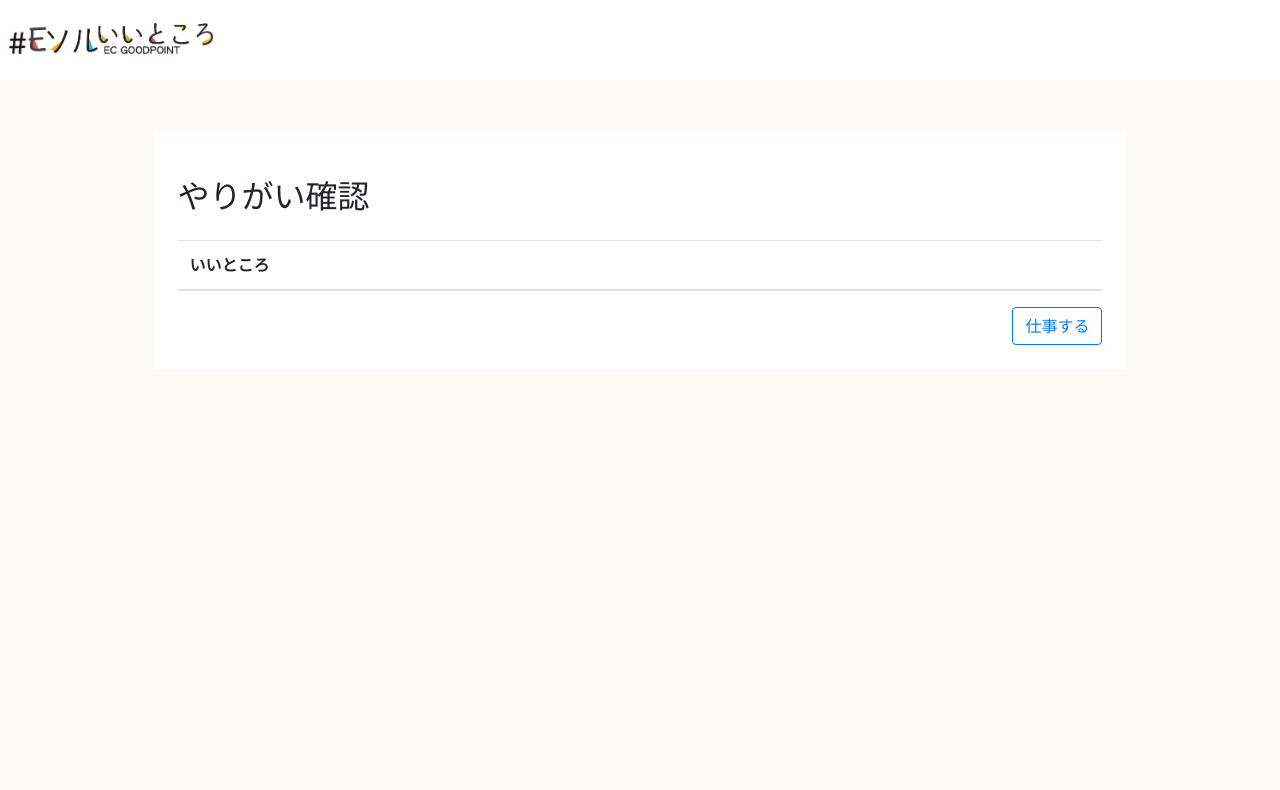
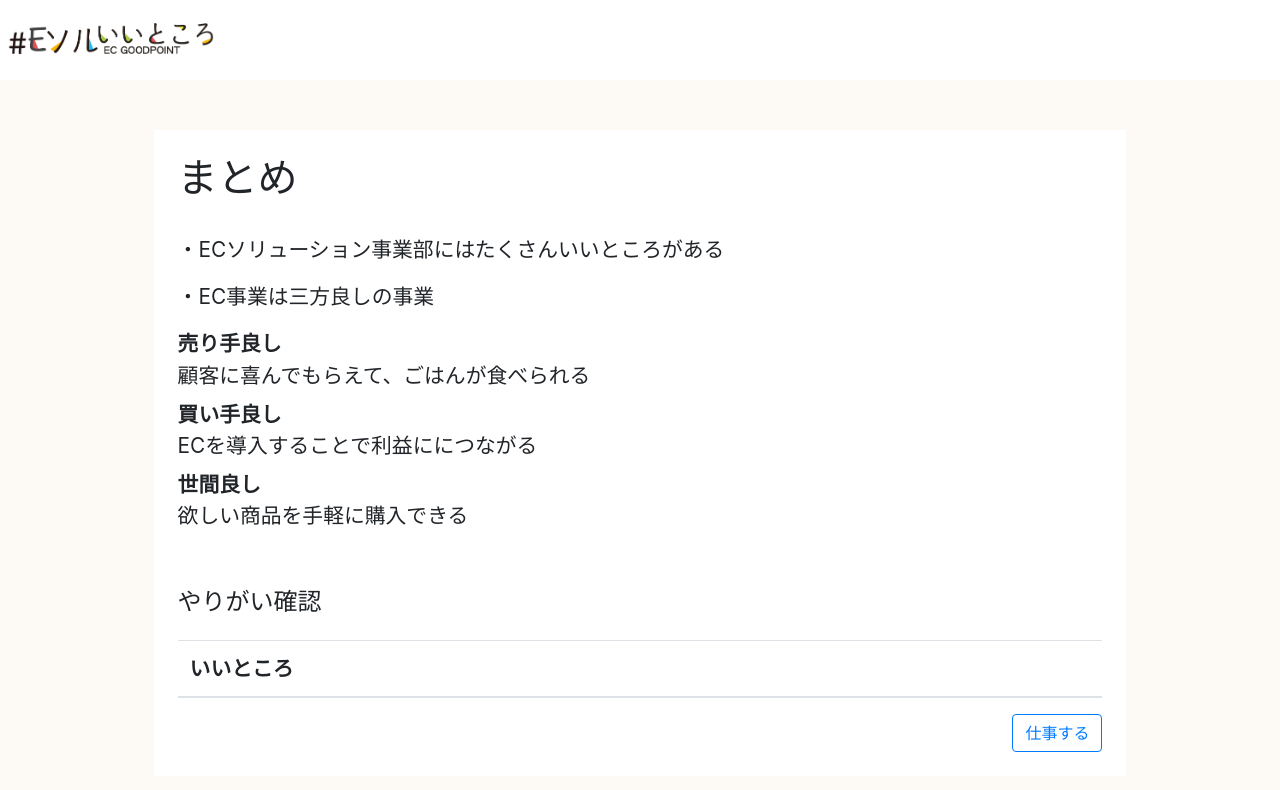
Before and after one commit to Nyamadamadamada/good-point-ec, a Nuxt app: page /cart in a window 1280 px wide. Shown: the top 790 px of the page. Built offline with nearby package versions, Linux system fonts and the light colour scheme.

Commit message:
modified:   pages/cart.vue

```diff
--- a/pages/cart.vue
+++ b/pages/cart.vue
@@ -1,6 +1,16 @@
 <template>
   <div id="cart" class="p-4">
-    <h2 class="my-4">やりがい確認</h2>
+    <h1>まとめ</h1>
+    <div class="py-4">
+      <p>・ECソリューション事業部にはたくさんいいところがある</p>
+      <p>・EC事業は三方良しの事業</p>
+      <ul>
+        <li><dt>売り手良し</dt><dd>顧客に喜んでもらえて、ごはんが食べられる</dd></li>
+        <li><dt>買い手良し</dt><dd>ECを導入することで利益ににつながる</dd></li>
+        <li><dt>世間良し</dt><dd>欲しい商品を手軽に購入できる</dd></li>
+      </ul>
+    </div>
+    <h4 class="my-4">やりがい確認</h4>
     <table class="table">
       <thead>
         <tr>
@@ -41,6 +51,7 @@ export default {
     width: 76vw;
     margin: 50px auto;
     background-color: #fff;
+    font-size: 1.3rem;
   }
   table {
     border-bottom: 1px solid #dee2e6;
```
